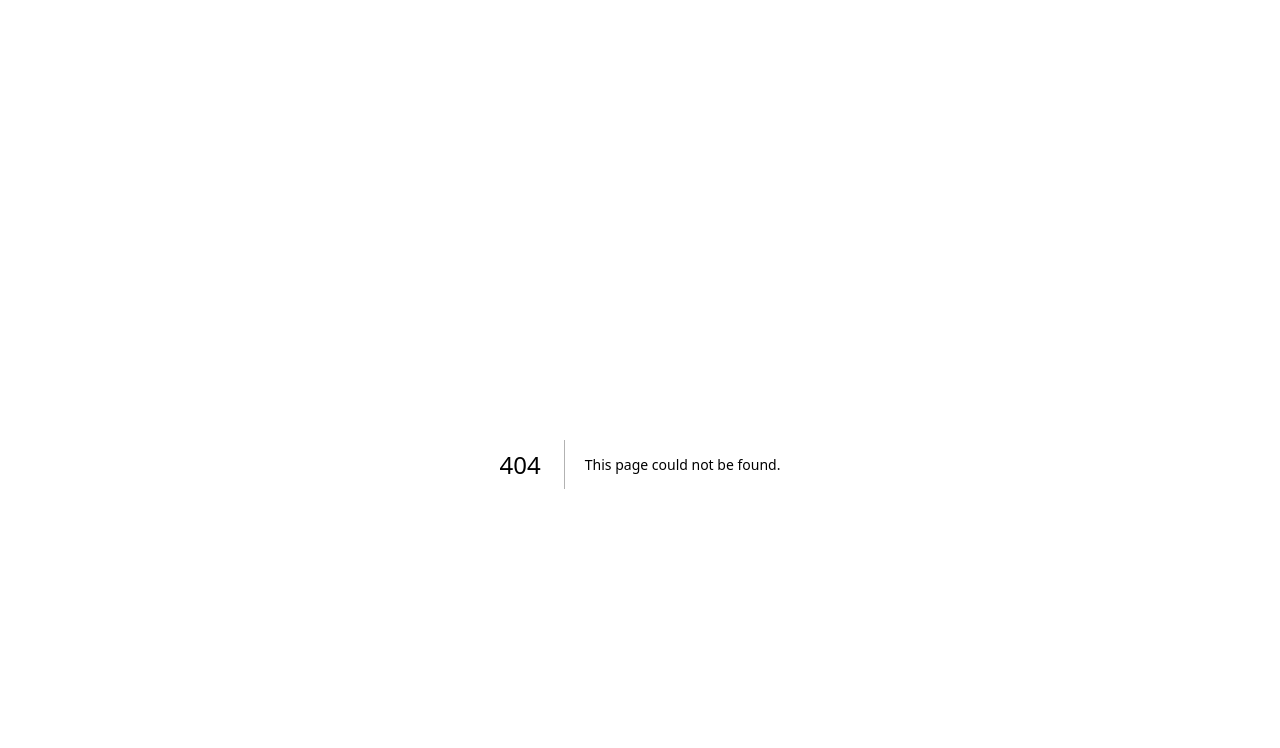
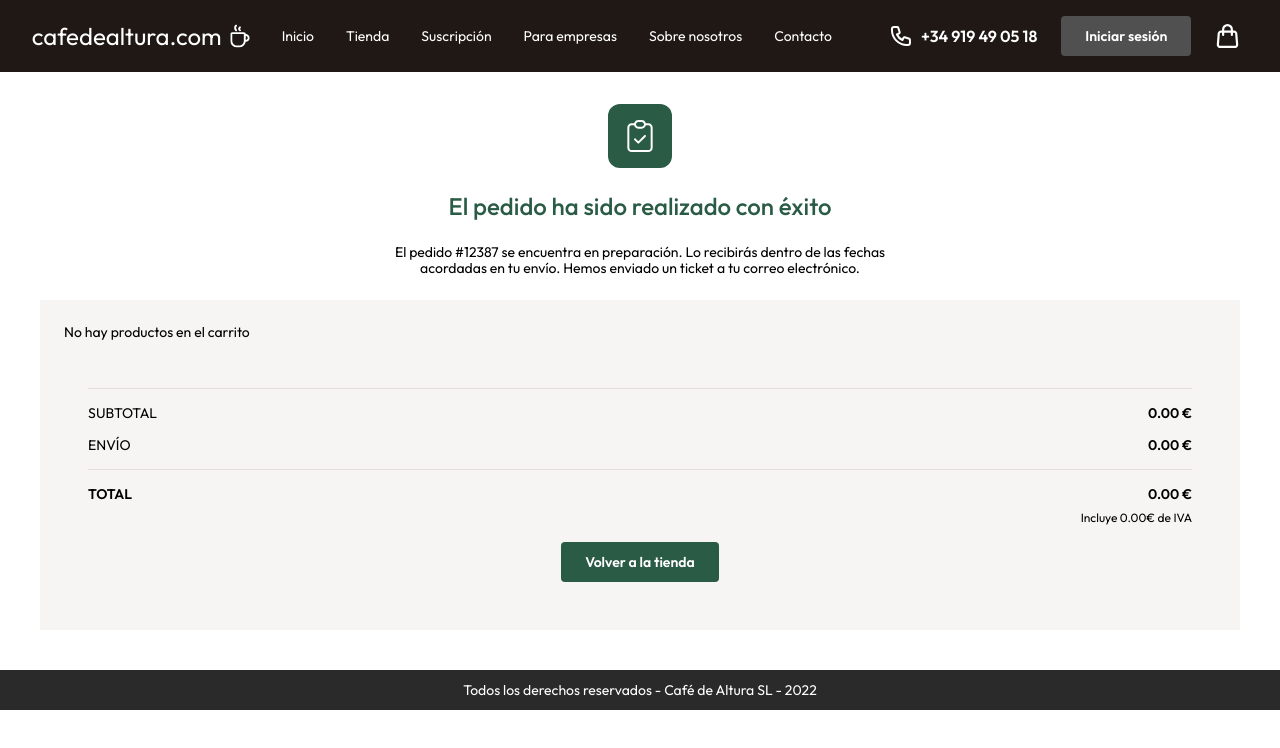
Before and after one commit to DaniPhilo/cafe_de_altura_web, a Next.js app: page /success in a window 1280 px wide. Before the commit this address had no page. Shown: the top 748 px of the page. Built offline with nearby package versions, Linux system fonts and the light colour scheme.

Commit message:
Add success page

```diff
--- /dev/null
+++ b/app/success/page.tsx
@@ -0,0 +1,34 @@
+import Check from "@/assets/Check.svg"
+import Footer from "@/components/Footer"
+import Navbar from "@/components/Navbar"
+import SuccessContent from "@/components/SuccessContent"
+import Image from "next/image"
+
+const SuccessPage = () => {
+    return (
+        <div>
+            <Navbar />
+            <div className="w-full py-10 px-4 lg:p-10 space-y-6">
+                <div className="max-w-[500px] flex flex-col justify-center items-center gap-6 mx-auto">
+                    <div className="w-fit p-3 flex justify-center items-center bg-custom-green rounded-xl">
+                        <Image
+                            src={Check}
+                            alt=""
+                            width={40}
+                            height={40}
+                        />
+                    </div>
+                    <h2 className="text-custom-green text-subtitle text-center">El pedido ha sido realizado con éxito</h2>
+                    <p className="text-center">El pedido #12387 se encuentra en preparación. Lo recibirás dentro de las fechas acordadas en tu envío. Hemos enviado un ticket a tu correo electrónico.</p>
+                </div>
+                <div className="bg-off-white">
+                    <SuccessContent />
+                </div>
+            </div>
+            <Footer variant="short" />
+        </div>
+
+    )
+}
+
+export default SuccessPage
--- a/components/Button.tsx
+++ b/components/Button.tsx
@@ -13,7 +13,7 @@ const Button = ({ variant, text, link, className = '', icon }: ButtonProps) => {
     return (
         <Link
             href={link}
-            className={`flex justify-center items-center gap-2 py-3 px-6 text-custom-white font-semibold rounded ${className}`}
+            className={`flex justify-center items-center gap-2 py-3 px-6 font-semibold rounded ${className}`}
         >
             {
                 icon &&
--- a/components/CartContent.tsx
+++ b/components/CartContent.tsx
@@ -53,7 +53,7 @@ const CartContent = () => {
                     </div>
                 </div>
 
-                <TotalDetails cart={cart} shipment={shipment} />
+                <TotalDetails variant="cart" cart={cart} shipment={shipment} />
             </div>
         </div>
     )
--- a/components/Checkout.tsx
+++ b/components/Checkout.tsx
@@ -109,7 +109,7 @@ const Checkout = () => {
                         </div>
                     </div>
                 </form>
-                <TotalDetails cart={cart} shipment={shipment} />
+                <TotalDetails variant="checkout" cart={cart} shipment={shipment} />
             </div>
 
         </div>
--- a/components/ConditionCard.tsx
+++ b/components/ConditionCard.tsx
@@ -3,12 +3,13 @@ import Image from "next/image"
 interface ConditionCardProps {
     icon: string,
     title: string,
-    text: string
+    text: string,
+    className?: string
 }
 
-const ConditionCard = ({ icon, title, text }: ConditionCardProps) => {
+const ConditionCard = ({ icon, title, text, className }: ConditionCardProps) => {
     return (
-        <div className="max-w-[290px] md:max-w-[316px] h-[250px] md:h-[232px] p-6 flex flex-col justify-center items-center gap-4 bg-custom-white rounded-lg">
+        <div className={`max-w-[290px] md:max-w-[316px] h-[250px] md:h-[232px] p-6 flex flex-col justify-center items-center gap-4 bg-custom-white rounded-lg ${className ? className : ""}`}>
             <div className="p-3 flex justify-center items-center bg-custom-green rounded-xl">
                 <Image
                     src={icon}
--- a/components/Hero.tsx
+++ b/components/Hero.tsx
@@ -10,8 +10,8 @@ const Hero = () => {
         <h1 className="text-title">El mejor café del mundo, ahora en tu casa</h1>
         <p>Trabajamos con agricultores de todo el mundo para seleccionar los mejores granos de café y que puedas viajar desde la comodidad de tu hogar.</p>
         <div className="w-full flex flex-col items-start gap-4 sm:flex-row">
-          <Button variant="regular" link="" text="Descubrir orígenes" className="bg-custom-black" />
-          <Button variant="regular" link="" text="Comprar café" className="bg-custom-green" />
+          <Button variant="regular" link="" text="Descubrir orígenes" className="text-custom-white bg-custom-black" />
+          <Button variant="regular" link="" text="Comprar café" className="text-custom-white bg-custom-green" />
         </div>
       </div>
       <Image
--- /dev/null
+++ b/components/SuccessContent.tsx
@@ -0,0 +1,37 @@
+"use client"
+
+import { useCartContext } from "@/context/CartContext";
+import CoffeeDetails from "./CoffeeDetails";
+import TotalDetails from "./TotalDetails";
+
+const SuccessContent = () => {
+
+    const { cart, setCart, shipment, setShipment } = useCartContext();
+
+    return (
+        <div className="p-6 space-y-6">
+            <div className="space-y-6">
+                {
+                    cart.length ?
+                        cart.map((coffee, i) => {
+                            return (
+                                <>
+                                    <CoffeeDetails key={coffee._id} variant="short" coffee={coffee} cart={cart} setCart={setCart} />
+                                    {
+                                        i !== cart.length - 1
+                                        &&
+                                        <div key={i} className="w-full h-px bg-taupe"></div>
+                                    }
+                                </>
+                            )
+                        })
+                        :
+                        <p>No hay productos en el carrito</p>
+                }
+            </div>
+            <TotalDetails variant="success" cart={cart} shipment={shipment} />
+        </div>
+    )
+}
+
+export default SuccessContent
--- a/components/TotalDetails.tsx
+++ b/components/TotalDetails.tsx
@@ -1,16 +1,18 @@
 "use client"
 import CartCoffee from "@/interfaces/CartCoffee"
 import Button from "./Button"
+import { Vazirmatn } from "next/font/google"
 
 interface TotalDetailsProps {
+    variant: "cart" | "checkout" | "success",
     cart: CartCoffee[],
     shipment: number
 }
 
-const TotalDetails = ({ cart, shipment }: TotalDetailsProps) => {
+const TotalDetails = ({ variant, cart, shipment }: TotalDetailsProps) => {
     return (
-        <div className="w-full lg:w-[400px] flex flex-col justify-start items-start gap-4 p-6 bg-off-white">
-            <p className="text-small-subtitle">Total del carrito</p>
+        <div className={`w-full flex flex-col justify-start items-start gap-4 p-6 bg-off-white ${variant !== "success" && "lg:w-[400px]"}`}>
+            {variant !== "success" && <p className="text-small-subtitle">Total del carrito</p>}
             <div className="w-full h-px bg-taupe"></div>
             <div className="w-full flex flex-col justify-start items-start gap-4">
                 <div className="w-full flex justify-between items-start">
@@ -27,12 +29,22 @@ const TotalDetails = ({ cart, shipment }: TotalDetailsProps) => {
                 <p className="text-custom-bold">TOTAL</p>
                 <div className="flex flex-col items-end gap-2">
                     <span className="text-custom-bold">{(cart.reduce((acc, curr) => acc + curr.price * curr.quantity, 0) + shipment).toFixed(2)} €</span>
-                    <span className="text-xs">Incluye {((cart.reduce((acc, curr) => acc + curr.price * curr.quantity, 0) + shipment) * 0.21).toFixed(2) }€ de IVA</span>
+                    <span className="text-xs">Incluye {((cart.reduce((acc, curr) => acc + curr.price * curr.quantity, 0) + shipment) * 0.21).toFixed(2)}€ de IVA</span>
                 </div>
             </div>
-            <div className="flex justify-center items-center gap-4">
-                <Button link="/checkout" text="Ir a checkout" variant="regular" className="bg-custom-green" />
-                <Button link="/tienda" text="Seguir comprando" variant="regular" className="text-[#2A5B45]" />
+            <div className="w-full flex justify-center items-center gap-4">
+                {
+                    variant === "cart" ?
+                        <>
+                            <Button link="/checkout" text="Ir a checkout" variant="regular" className="text-custom-white bg-custom-green" />
+                            <Button link="/tienda" text="Seguir comprando" variant="regular" className="text-custom-green" />
+                        </>
+                        :
+                        variant === "checkout" ?
+                            <Button link="/success" text="Pagar y realizar pedido" variant="regular" className="text-custom-white bg-custom-green" />
+                            :
+                            <Button link="/tienda" text="Volver a la tienda" variant="regular" className="text-custom-white bg-custom-green" />
+                }
             </div>
         </div>
     )
--- a/next.config.js
+++ b/next.config.js
@@ -8,6 +8,12 @@ const nextConfig = {
             port: '',
             pathname: '/**',
           },
+          {
+            protocol: 'https',
+            hostname: 'm.media-amazon.com',
+            port: '',
+            pathname: '/**',
+          },
         ],
       },
 }
```
